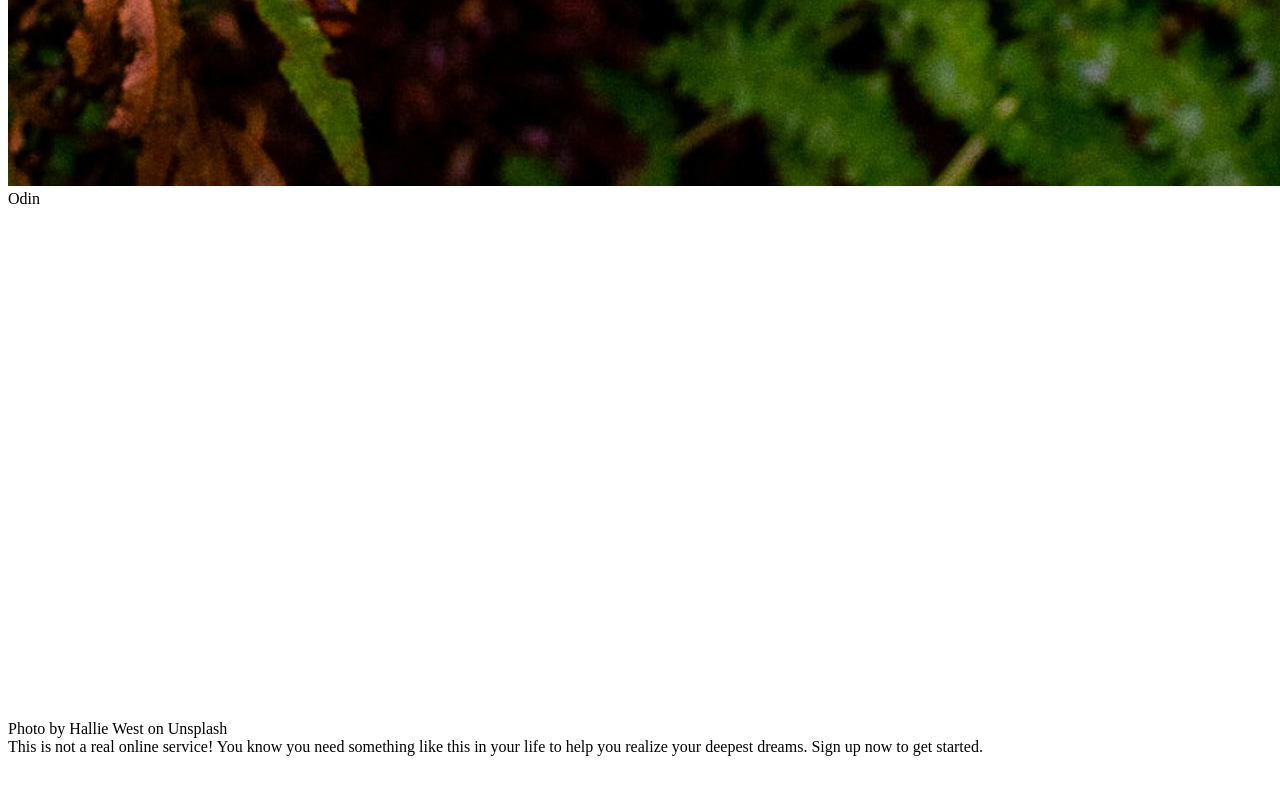
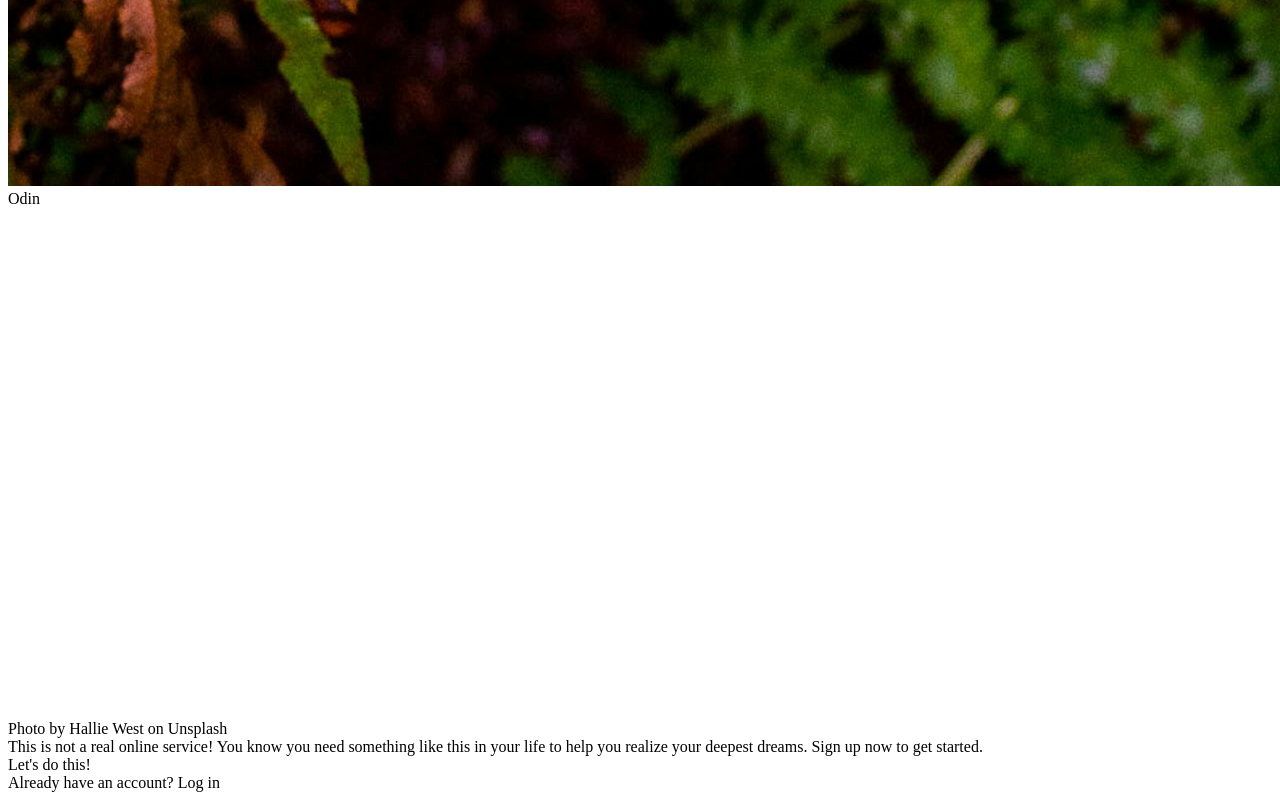
Before and after one commit to cody11827/odin-sign-up-form, a plain HTML site: page index.html in a window 1280 px wide. Shown: the part 2614-3414 px from the top of the page. Before the commit the page ends 3378 px from the top, so only its background shows below. Drawn offline with Linux system fonts and the light colour scheme.

Commit message:
add most of text

```diff
--- a/index.html
+++ b/index.html
@@ -13,5 +13,8 @@
         <div>Photo by Hallie West on Unsplash</div>
     </div>
     <div>This is not a real online service! You know you need something like this in your life to help you realize your deepest dreams. Sign up now to get started.</div>
+    <div>Let's do this!</div>
+
+    <div>Already have an account? Log in</div>
 </body>
 </html>
```
